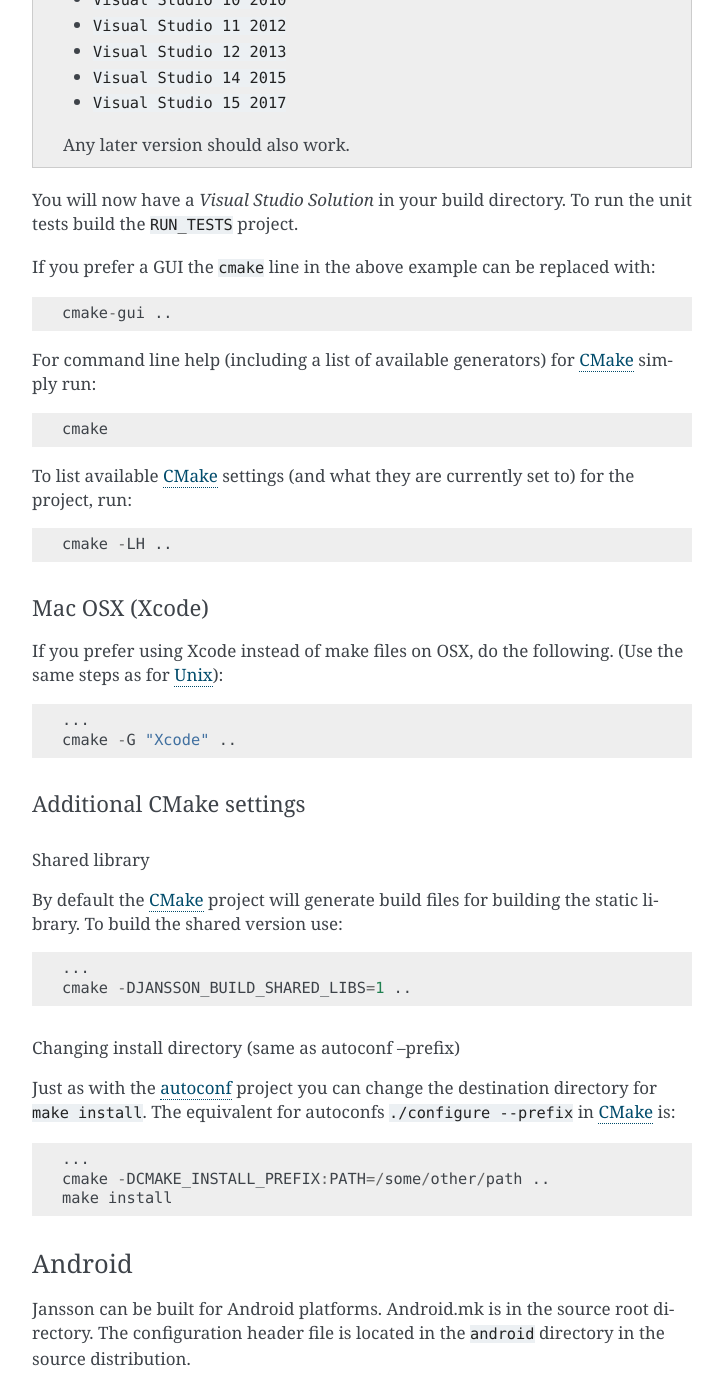
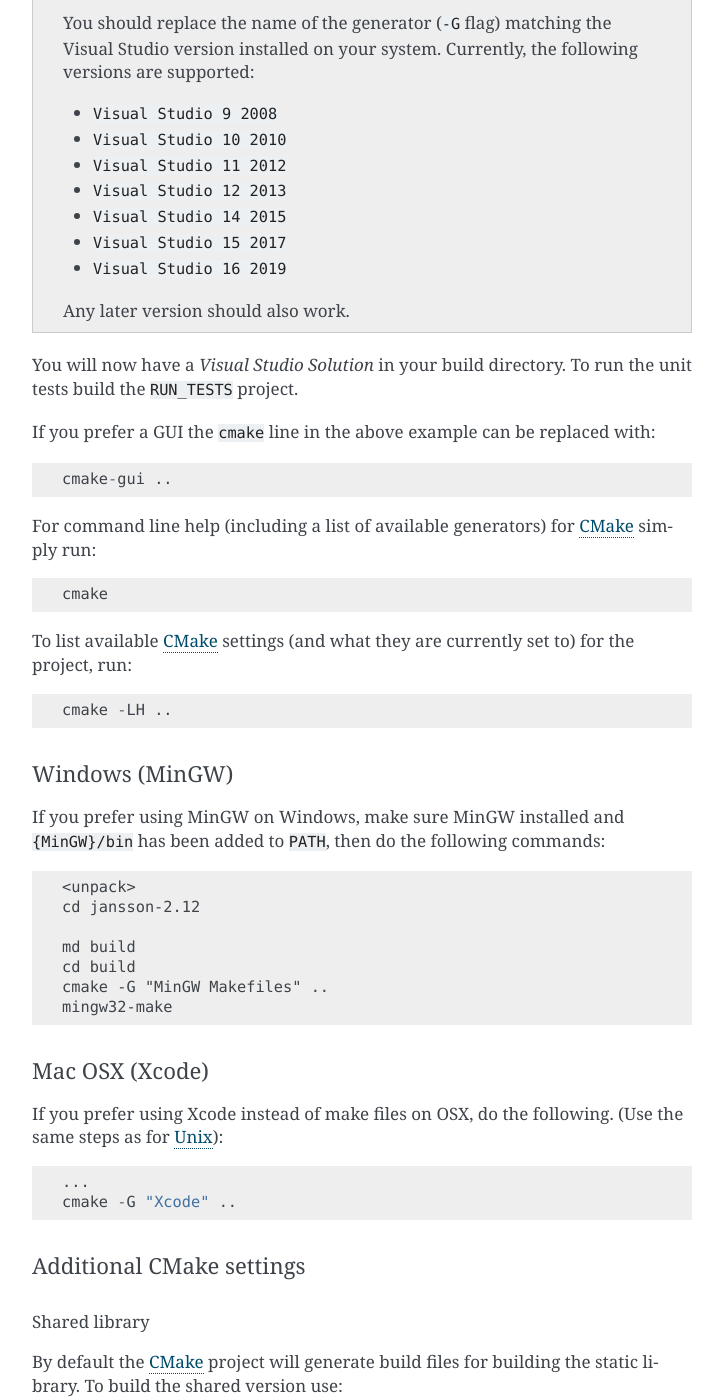
Before and after one commit to akheron/jansson, a Sphinx documentation site: the page built from doc/gettingstarted.rst, in a window 1280 px wide and 1400 px high, scrolled down 2182 px. Shown: the whole window, without its empty margins (388-1111 px from the left). Built offline with Sphinx 7.4.7, drawn with Linux system fonts in a browser that asks for light colours; some of the changed text lies outside the part shown.

Commit message:
add MinGW build guideline, add new version of Visual Studio

```diff
--- a/doc/gettingstarted.rst
+++ b/doc/gettingstarted.rst
@@ -84,6 +84,11 @@
     cd build
     cmake .. # or ccmake .. for a GUI.
 
+.. note::
+
+   If you don't want to build docs or ``Sphinx`` is not installed, you should add ``"-DJANSSON_BUILD_DOCS=OFF"`` in the ``cmake`` command.
+
+
 Then to build::
 
     make
@@ -115,6 +120,7 @@
    - ``Visual Studio 12 2013``
    - ``Visual Studio 14 2015``
    - ``Visual Studio 15 2017``
+   - ``Visual Studio 16 2019``
 
    Any later version should also work.
 
@@ -135,6 +141,21 @@
 for the project, run::
 
     cmake -LH ..
+
+Windows (MinGW)
+^^^^^^^^^^^^^^^^^^^^^^^
+If you prefer using MinGW on Windows, make sure MinGW installed and ``{MinGW}/bin`` has been added to  ``PATH``, then do the following commands:
+
+.. parsed-literal::
+
+    <unpack>
+    cd jansson-|release|
+
+    md build
+    cd build
+    cmake -G "MinGW Makefiles" ..
+    mingw32-make
+
 
 Mac OSX (Xcode)
 ^^^^^^^^^^^^^^^
```
